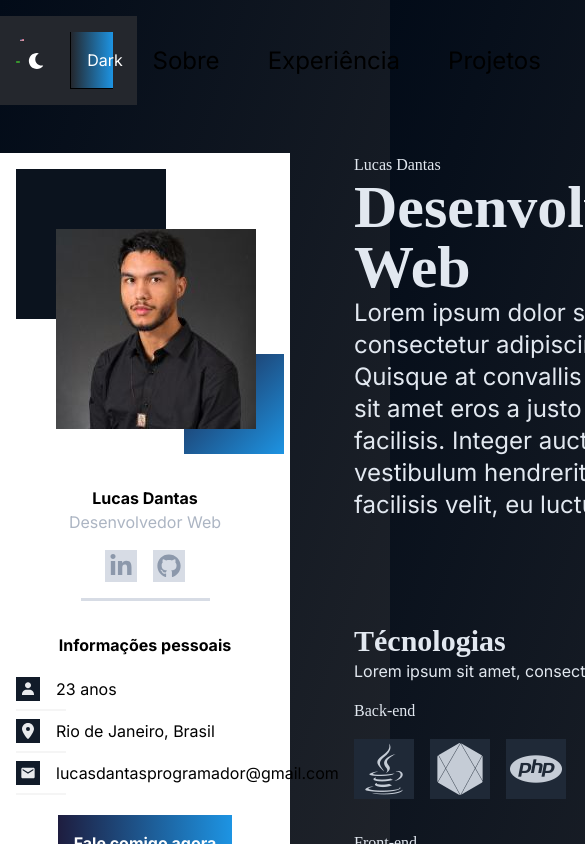
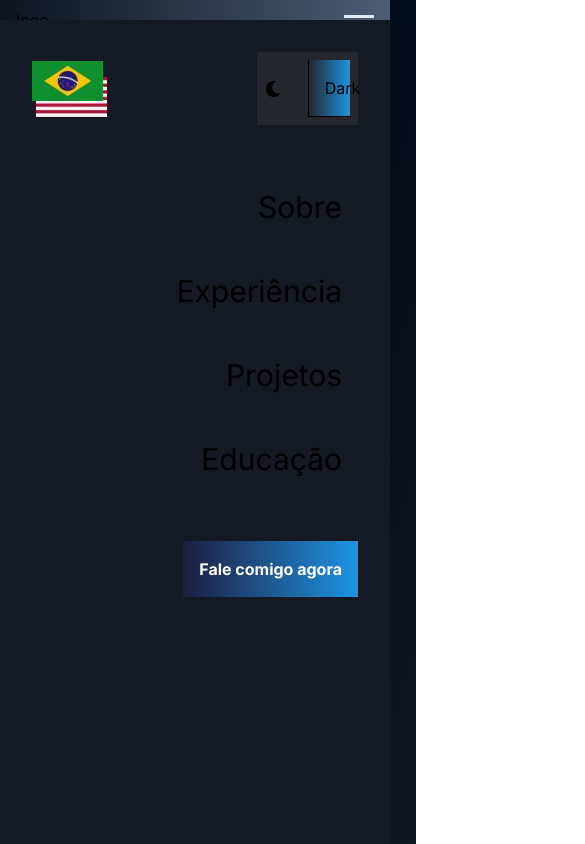
Before and after one commit to lucassdantas/portfolio, a Next.js app: page /sobre in a window 390 px wide. Shown: the top 844 px of the page, 585 px wide, since content can reach past the window. Built offline with nearby package versions, Linux system fonts and the light colour scheme; a web font is replaced by a local one.

Commit message:
structure: building mobile structure

```diff
--- a/src/app/sobre/page.tsx
+++ b/src/app/sobre/page.tsx
@@ -5,10 +5,10 @@ import React from 'react'
 
 export default function About () {
   return (
-    <Section limiterClassname='relative flex flex-col justify-between h-full' className='text-base_1-a0'>
+    <Section limiterClassname='relative flex flex-col justify-between h-full' className='text-base_1-a0 text-center p-12'>
       <div className='h-1/2 '>
-        <Title tag='h2'>Lucas Dantas</Title>
-        <Title tag='h1' isBigText={true} className='font-extrabold'>Desenvolvedor Web</Title>
+        <Title tag='h2' className='font-bold text-2xl'>Lucas Dantas</Title>
+        <Title tag='h1' isBigText={true} className='font-extrabold lg:text-inherit text-lg'>Desenvolvedor Web</Title>
         <p className='text-2xl text-base_1-a0 '>Lorem ipsum dolor sit amet, consectetur adipiscing elit. Quisque at convallis turpis. Proin sit amet eros a justo malesuada facilisis. Integer auctor, ex a vestibulum hendrerit, felis purus facilisis velit, eu luctus.</p>
       </div>
       <div className='h-1/2'>
--- /dev/null
+++ b/src/components/Header/DesktopHeader.tsx
@@ -0,0 +1,16 @@
+import { LanguagesFlags } from '@/components/Header/LanguagesFlags'
+import { LightAndDarkMode } from '@/components/Header/LightAndDarkMode'
+import { Nav } from '@/components/Header/Nav'
+import React from 'react'
+
+export const DesktopHeader = () => {
+  return (
+    <>
+      <div className='bg-base_2-c1 hidden lg:flex justify-between items-center text-white w-[35%] px-4 py-2 '>
+        <LanguagesFlags currentLanguage='pt-br' className='w-1/12' />
+        <LightAndDarkMode className='w-fit'/>
+      </div>
+      <Nav navClassName='hidden lg:block'/>
+    </>
+  )
+}
--- a/src/components/Header/LanguagesFlags.tsx
+++ b/src/components/Header/LanguagesFlags.tsx
@@ -5,7 +5,7 @@ import euaFlag from '@/assets/bandeira-dos-eua.jpg'
 
 type LanguageProps = {
   className?:string;
-  currentLanguage:string;
+  currentLanguage?:string;
 }
 export const LanguagesFlags = ({className='', currentLanguage='pt-br'}:LanguageProps) => {
   return (
--- a/src/components/Header/LightAndDarkMode.tsx
+++ b/src/components/Header/LightAndDarkMode.tsx
@@ -1,7 +1,7 @@
 import React from 'react'
 import { FaMoon } from "react-icons/fa";
 
-export const LightAndDarkMode = ({className=''}:{className:string}) => {
+export const LightAndDarkMode = ({className=''}:{className?:string}) => {
   return (
     <div className={'p-2 flex items-center justify-between bg-base_2-c1 ' + className}>
       <div className='relative w-[50%]'>
--- /dev/null
+++ b/src/components/Header/MobileHeader.tsx
@@ -0,0 +1,24 @@
+'use client'
+import { LanguagesFlags } from '@/components/Header/LanguagesFlags'
+import { LightAndDarkMode } from '@/components/Header/LightAndDarkMode'
+import { MobileSideBar } from '@/components/Header/MobileSideBar'
+import { Nav } from '@/components/Header/Nav'
+import { Button } from '@/components/Sidebar/components/Button'
+import React, { useState } from 'react'
+
+export const MobileHeader = () => {
+  const [isMenuOpen, setIsMenuOpen] = useState<boolean>(true)
+  return (
+    <div className='block lg:hidden w-full py-2 bg-gradient-to-r from-base_1-a13 to-base_1-a7 '>
+      <div className='flex justify-between items-center w-full px-4'>
+        <p>logo</p>
+        <div className='w-[30px] flex flex-col items-end cursor-pointer' onClick={() => setIsMenuOpen(!isMenuOpen)}>
+          <div className='bg-base_1-a0 w-full h-[3px] mb-[4px]'></div>
+          <div className='bg-base_1-a0 w-[75%] h-[3px]'></div>
+        </div>
+      </div>
+      <div className='bg-gradient-to-r from-primary-purple to-primary-blue w-full h-[3px]'></div>
+      <MobileSideBar isMenuOpen={isMenuOpen}/>
+    </div>
+  )
+}
--- /dev/null
+++ b/src/components/Header/MobileSideBar.tsx
@@ -0,0 +1,20 @@
+import { LanguagesFlags } from '@/components/Header/LanguagesFlags'
+import { LightAndDarkMode } from '@/components/Header/LightAndDarkMode'
+import { Nav } from '@/components/Header/Nav'
+import { Button } from '@/components/Sidebar/components/Button'
+import React from 'react'
+
+export const MobileSideBar = ({isMenuOpen}:{isMenuOpen:boolean}) => {
+  if(isMenuOpen) return (
+    <div className='fixed text-right p-8 top-5 left-0 w-screen h-screen bg-base_2-b8 z-10'>
+        <div className='flex justify-between items-center mb-12'>
+          <LanguagesFlags/>
+          <LightAndDarkMode/>
+        </div>
+        <Nav className='text-base_1-a0 flex-col items-end text-3xl'/>
+        <div className='w-full flex justify-end mt-12'>
+          <Button/>
+        </div>
+    </div>
+  )
+}
--- a/src/components/Header/Nav.tsx
+++ b/src/components/Header/Nav.tsx
@@ -1,7 +1,7 @@
 import Link from 'next/link'
 import React from 'react'
 
-export const Nav = ({className}:{className:string}) => {
+export const Nav = ({className='', navClassName=''}:{className?:string, navClassName?:string}) => {
   const navMenus = [
     {content:'Sobre',       url:'/sobre'},
     {content:'Experiência', url:'/experiencias'},
@@ -9,7 +9,7 @@ export const Nav = ({className}:{className:string}) => {
     {content:'Educação',    url:'/educacao'},
   ]
   return (
-    <nav>
+    <nav className={`${navClassName}`}>
       <ul className={'flex gap-4 text-2xl'+className}>
         {navMenus.map((menu, i) => <Link key={i} href={menu.url} className='hover:border hover:border-primary-blue p-4'><li>{menu.content}</li></Link>)}
       </ul>
--- a/src/components/Header/index.tsx
+++ b/src/components/Header/index.tsx
@@ -1,16 +1,12 @@
-import { LanguagesFlags } from '@/components/Header/LanguagesFlags'
-import { LightAndDarkMode } from '@/components/Header/LightAndDarkMode'
-import { Nav } from '@/components/Header/Nav'
+import { DesktopHeader } from '@/components/Header/DesktopHeader'
+import { MobileHeader } from '@/components/Header/MobileHeader'
 import React from 'react'
 
 export const Header = () => {
   return (
-    <header className='flex justify-between items-center w-full mb-12 mt-4 '>
-      <div className='bg-base_2-c1 flex justify-between items-center text-white w-[35%] px-4 py-2 '>
-        <LanguagesFlags currentLanguage='pt-br' className='w-1/12' />
-        <LightAndDarkMode className='w-fit'/>
-      </div>
-      <Nav className=''/>
+    <header className='flex justify-between items-center w-full lg:mb-12 lg:mt-4'>
+      <DesktopHeader/>
+      <MobileHeader/>
     </header>
   )
 }
--- a/src/components/Sidebar/index.tsx
+++ b/src/components/Sidebar/index.tsx
@@ -16,7 +16,7 @@ export const Sidebar = () => {
   ]
 
   return (
-    <div className='bg-white text-black p-4 max-h-[770px] max-w-[290px]'>
+    <div className='hidden lg:block bg-white text-black p-4 max-h-[770px] max-w-[290px]'>
       <div>
         <div className="bg-base_1-a13 h-[150px] w-[150px] -mb-[90px]"></div>
         <Image src={personalImage} alt='Foto Lucas Desenvolvedor' className='max-w-[200px] object-cover h-[200px] ml-[40px] z-10 -mb-[75px]'/>
```
